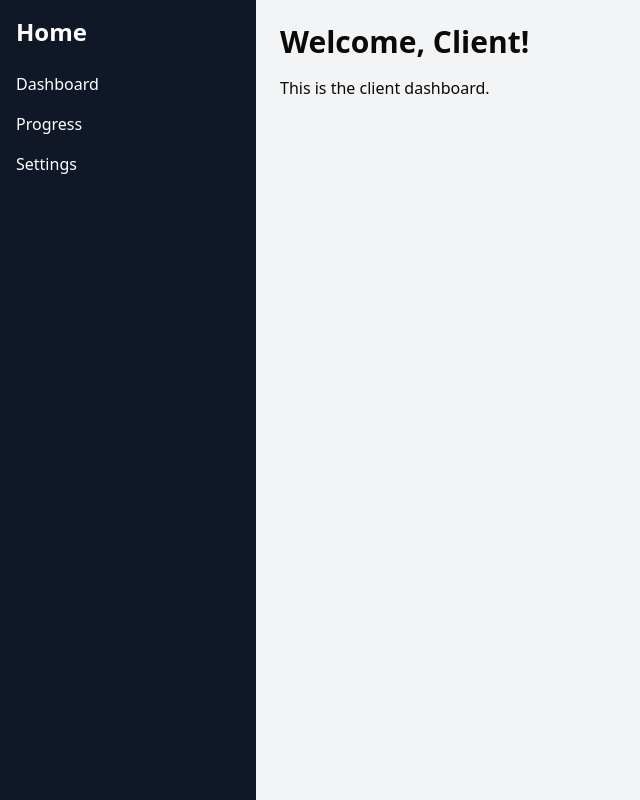
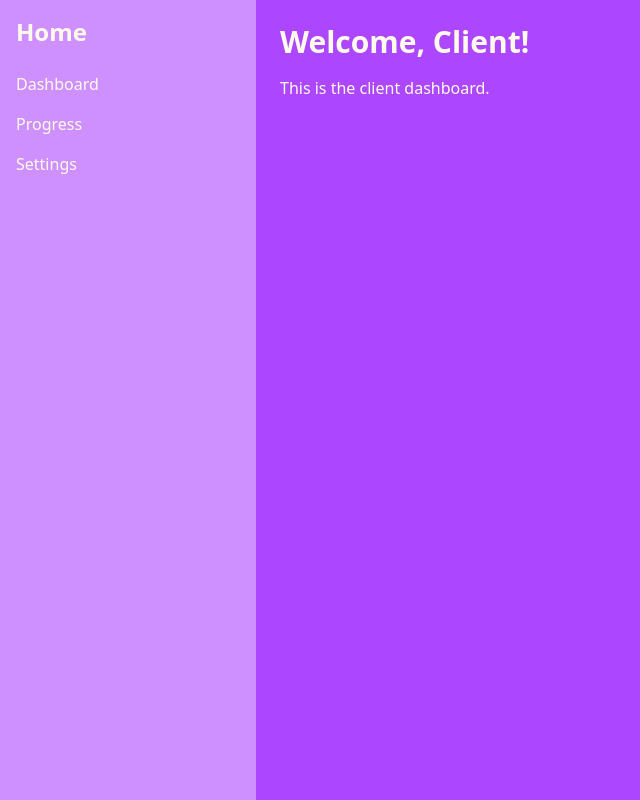
Before and after one commit to sajidmehmoodtariq30/Job_Portal_Frontend, a React (Vite) app: page /client in a window 1280 px wide. Shown: the whole page, without its empty margins (0-640 px from the left). Built offline with nearby package versions, Linux system fonts and the light colour scheme.

Commit message:
changing the theme

```diff
--- a/src/components/Layout/AdminLayout.jsx
+++ b/src/components/Layout/AdminLayout.jsx
@@ -4,9 +4,9 @@ import { Outlet } from 'react-router-dom'
 
 const AdminLayout = () => {
     return (
-        <div className="flex h-screen bg-gray-100">
+        <div className="flex h-screen text-amber-50">
             <AdminSidebar />
-            <main className="flex-1 p-6 overflow-y-auto">
+            <main className="flex-1 p-6 overflow-y-auto bg-purple-500">
                 <Outlet />
             </main>
         </div>
--- a/src/components/Layout/ClientLayout.jsx
+++ b/src/components/Layout/ClientLayout.jsx
@@ -4,9 +4,9 @@ import { Outlet } from 'react-router-dom'
 
 const ClientLayout = () => {
     return (
-        <div className="flex h-screen bg-gray-100">
+        <div className="flex h-screen text-amber-50">
             <ClientSidebar />
-            <main className="flex-1 p-6 overflow-y-auto">
+            <main className="flex-1 p-6 overflow-y-auto bg-purple-500">
                 <Outlet />
             </main>
         </div>
--- a/src/components/UI/AdminSidebar.jsx
+++ b/src/components/UI/AdminSidebar.jsx
@@ -3,7 +3,7 @@ import { Link } from 'react-router-dom'
 
 const AdminSidebar = () => {
   return (
-    <aside className="w-64 bg-gray-900 text-white p-4">
+    <aside className="w-64 bg-purple-500/60 p-4">
       <h2 className='text-2xl font-bold mb-6'>
       <Link to='/' >Home</Link>
       </h2>
--- a/src/components/UI/ClientSidebar.jsx
+++ b/src/components/UI/ClientSidebar.jsx
@@ -3,12 +3,12 @@ import { Link } from 'react-router-dom'
 
 const ClientSidebar = () => {
   return (
-    <aside className="w-64 bg-gray-900 text-white p-4">
+    <aside className="w-64 bg-purple-500/60 p-4">
       <h2 className='text-2xl font-bold mb-6'>
         <Link to='/' >Home</Link>
       </h2>
       <nav className="flex flex-col gap-4">
-        <Link to="/client" className="hover:underline">Dashboard</Link>
+        <Link to="/client" className="hover:underline line">Dashboard</Link>
         <Link to="/client/progress" className="hover:underline">Progress</Link>
         <Link to="/client/settings" className="hover:underline">Settings</Link>
       </nav>
```
